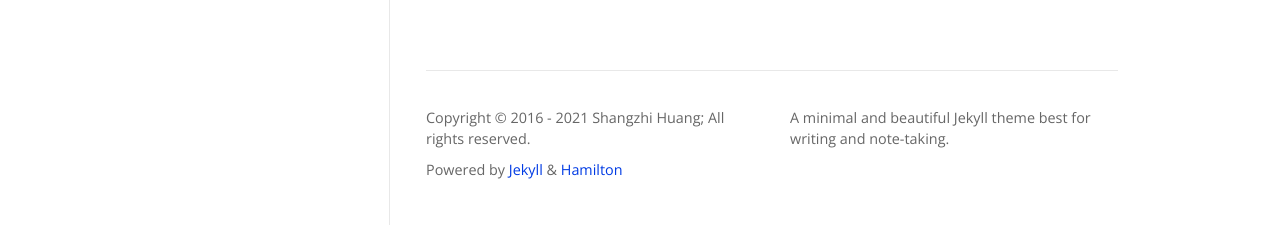
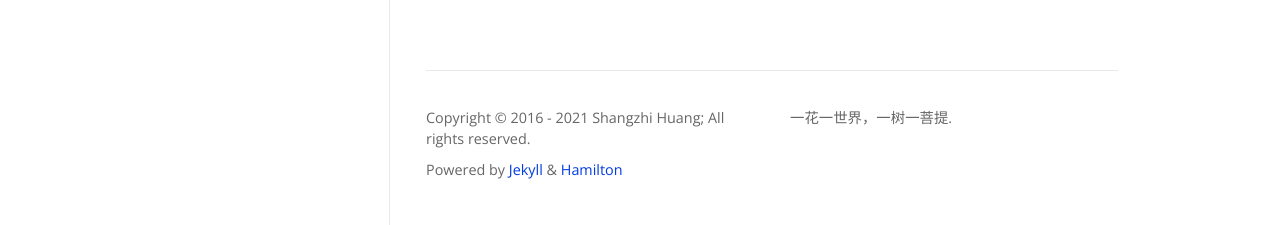
Before and after one commit to YiPianYe/hamilton, a Jekyll site: the page built from index.html, in a window 1280 px wide. Shown: the part 1911-2136 px from the top of the page. Built offline with Jekyll 4.4.1, drawn with Linux system fonts in a browser that asks for light colours; nearby versions of some CDN libraries; some web fonts are replaced; the list of posts is cut into pages by our own code.

Commit message:
Update _config.yml

```diff
--- a/_config.yml
+++ b/_config.yml
@@ -1,5 +1,5 @@
 title: 一片叶
-description: A minimal and beautiful Jekyll theme best for writing and note-taking.
+description: 一花一世界，一树一菩提.
 author: Shangzhi Huang
 avatar: /logo.png
 email: ngzhio@gmail.com
@@ -60,3 +60,6 @@ social:
     - https://github.com
 google_site_verification: u4WXQl0Eu66rsQox
 lang: zh-Hans
+
+# skin主题 白色，日出，日落，黑色（daylight，sunrise，sunset，midnight，）
+skin: daylight
```
